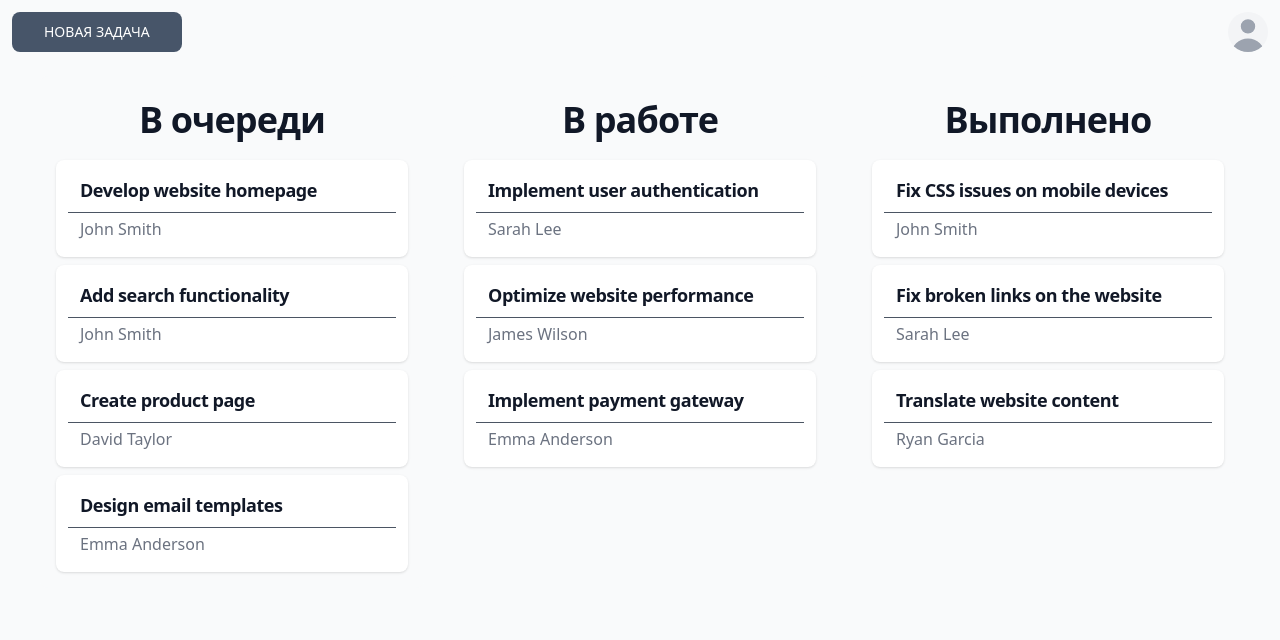
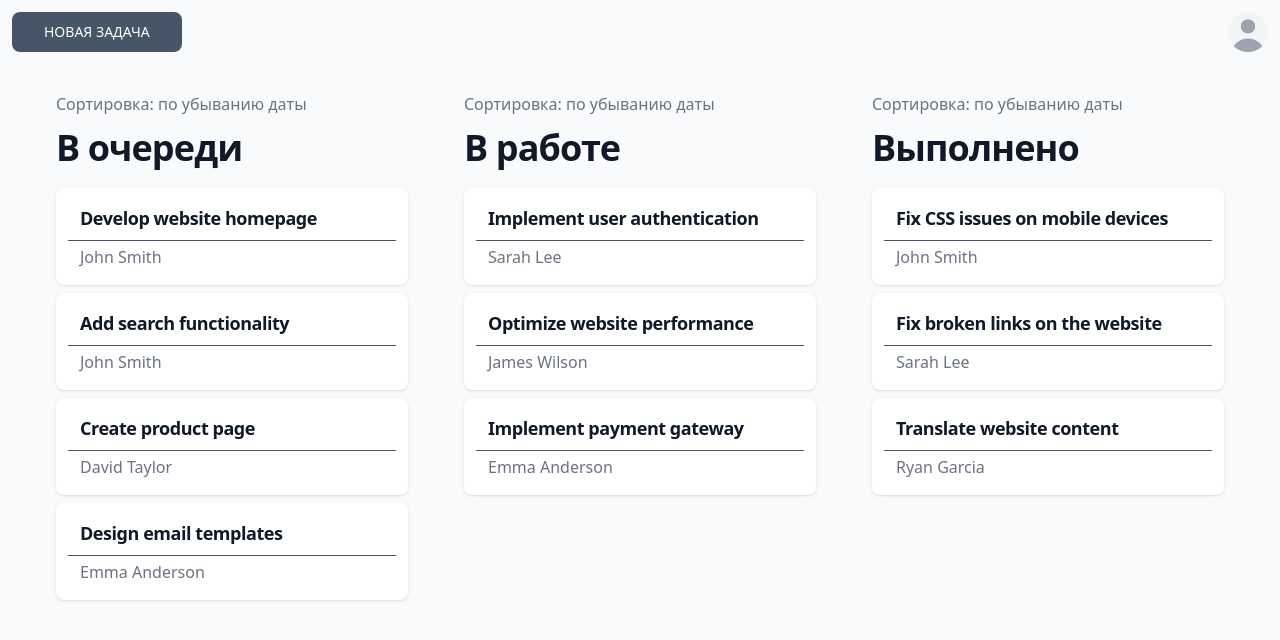
Before and after one commit to mrreads/4dev-test, a React (Vite) app: page /tasks in a window 1280 px wide. Shown: the top 640 px of the page. Built offline with nearby package versions, Linux system fonts and the light colour scheme; sample sign-in values are in the browser's storage.

Commit message:
create task wrapper component

```diff
--- /dev/null
+++ b/src/components/TasksWrapper.tsx
@@ -0,0 +1,16 @@
+import TaskItem from "./TaskItem";
+import { useState } from 'react';
+import ITask, { EStatus } from "../types/ITask";
+
+export default function TasksWrapper({ tasks, status, text }: { tasks: ITask[], status: EStatus, text: string }) {
+    const [sortAsc, setSortAsc] = useState(false);
+    const sortToggle = () => setSortAsc(!sortAsc);
+
+    return (
+        <div className="flex flex-col flex-grow w-full max-w-sm gap-2 bg-gray-50 dark:bg-gray-700 p-4 pt-3 rounded-lg lg:max-w-none sm:px-2">
+            <p onClick={sortToggle} className="pt-1 pt text-gray-500 dark:text-gray-400 cursor-pointer">Сортировка: по { sortAsc ? 'возрастанию' : 'убыванию'} даты</p>
+            <h2 className="heading text-4xl mb-3 pt-1">{text}</h2>
+            { tasks.map((task: ITask) => task.status == status ? <TaskItem data={task} /> : null) }
+        </div>
+    )
+}
--- a/src/routes/tasks.tsx
+++ b/src/routes/tasks.tsx
@@ -5,6 +5,7 @@ import Header from "../components/Header";
 import useStore from "../hooks/useStore";
 import ITask from "../types/ITask";
 import TaskItem from "../components/TaskItem";
+import TasksWrapper from "../components/TasksWrapper";
 
 export default function TasksPage() {
     const navigate = useNavigate();
@@ -24,18 +25,9 @@ export default function TasksPage() {
             </div>
 
             <div className="flex flex-row items-start justify-center mx-auto gap-6 p-3 lg:flex-col">
-                <div className="flex flex-col flex-grow w-full max-w-sm gap-2 bg-gray-50 dark:bg-gray-700 p-4 pt-6 rounded-lg lg:max-w-none sm:px-2">
-                    <h2 className="heading text-4xl mb-3 text-center">В очереди</h2>
-                    { tasks.map((task: ITask) => task.status == 0 ? <TaskItem data={task} /> : null) }
-                </div>
-                <div className="flex flex-col flex-grow w-full max-w-sm gap-2 bg-gray-50 dark:bg-gray-700 p-4 pt-6 rounded-lg lg:max-w-none sm:px-2">
-                    <h2 className="heading text-4xl mb-3 text-center">В работе</h2>
-                    { tasks.map((task: ITask) => task.status == 1 ? <TaskItem data={task} /> : null) }
-                </div>
-                <div className="flex flex-col flex-grow w-full max-w-sm gap-2 bg-gray-50 dark:bg-gray-700 p-4 pt-6 rounded-lg lg:max-w-none sm:px-2">
-                    <h2 className="heading text-4xl mb-3 text-center">Выполнено</h2>
-                    { tasks.map((task: ITask) => task.status == 2 ? <TaskItem data={task} /> : null) }
-                </div>
+                <TasksWrapper tasks={tasks} text="В очереди" status={0} />
+                <TasksWrapper tasks={tasks} text="В работе" status={1} />
+                <TasksWrapper tasks={tasks} text="Выполнено" status={2} />
             </div>
 
         </section>
```
